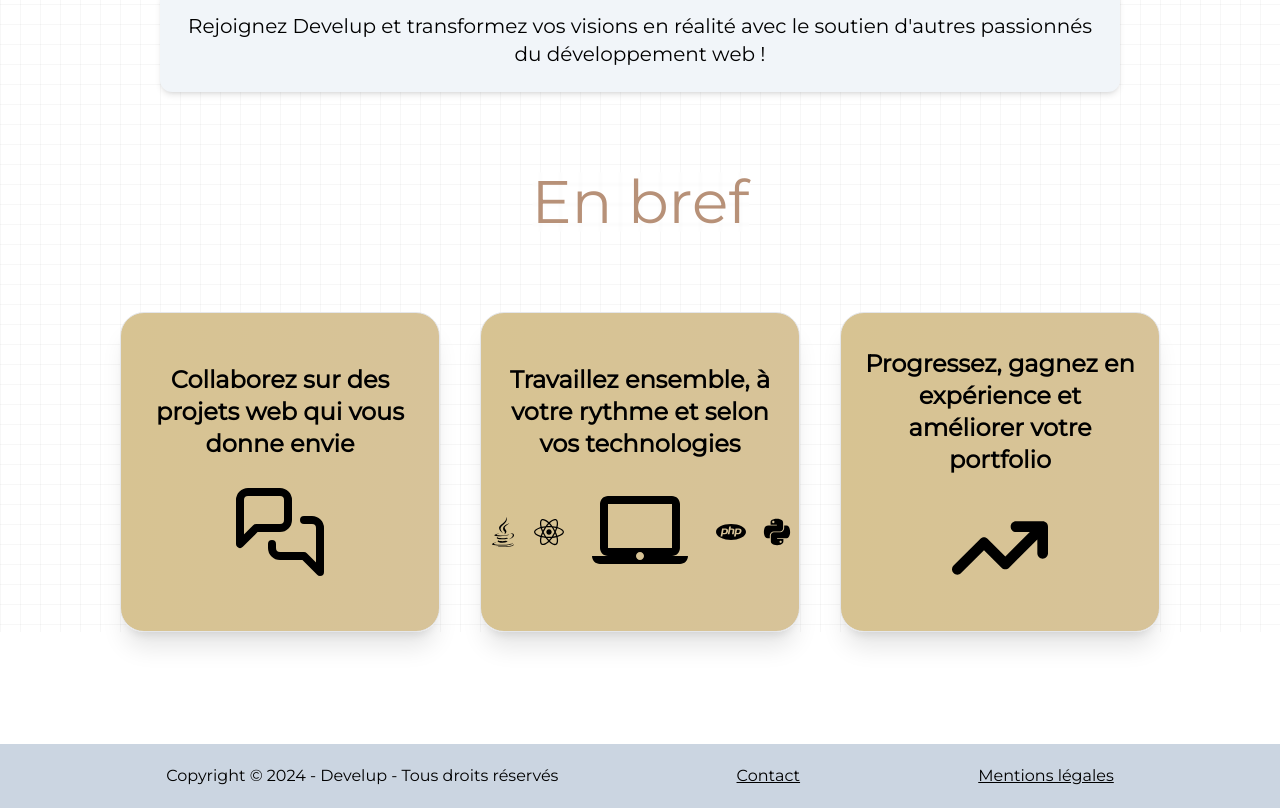
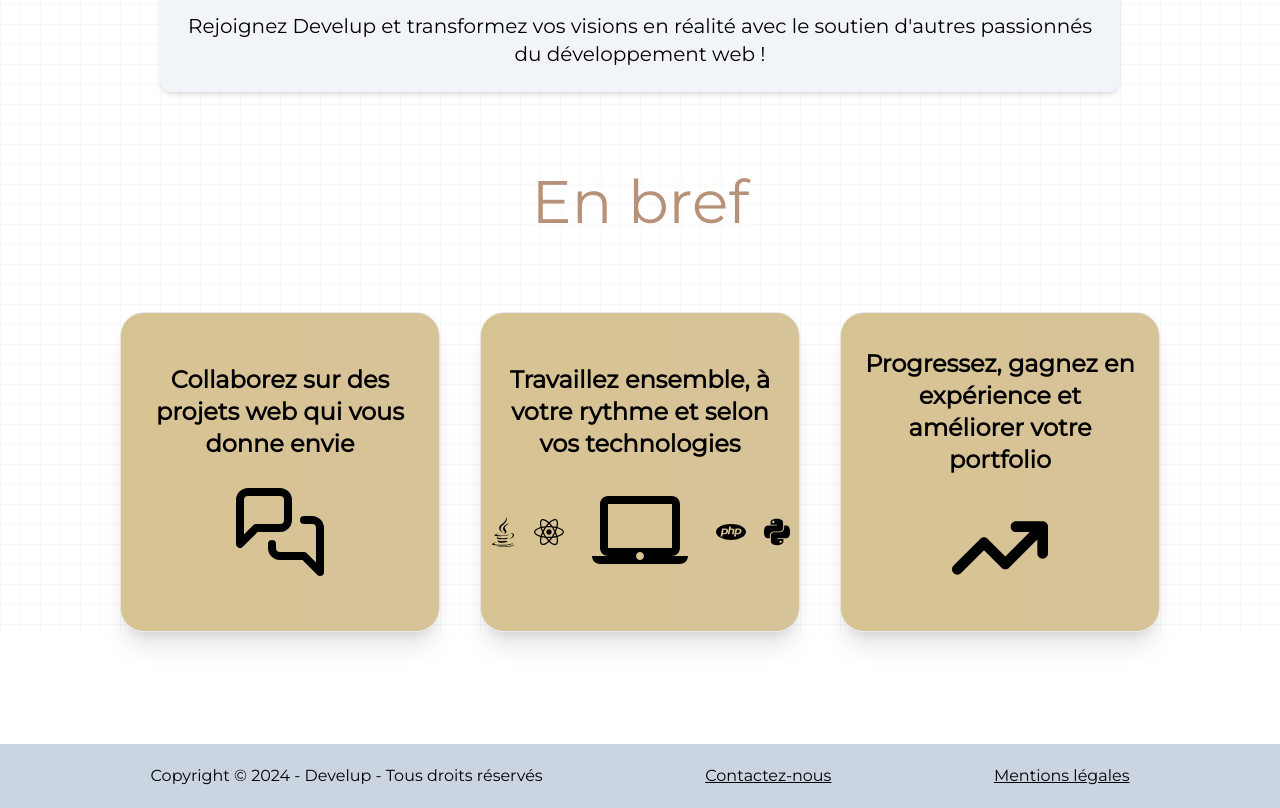
Before and after one commit to PeterLeSouchu/Develup-front, a React (Vite) app: page / in a window 1280 px wide. Shown: the part 1240-2048 px from the top of the page. Built offline with nearby package versions, Linux system fonts and the light colour scheme.

Commit message:
feat: add logo on icon nav

```diff
--- a/index.html
+++ b/index.html
@@ -1,5 +1,6 @@
 <!DOCTYPE html>
 <html lang="en">
+
 <head>
 	<meta charset="UTF-8" />
 	<meta name="viewport" content="width=device-width, initial-scale=1.0" />
@@ -7,10 +8,13 @@
 	<link rel="icon" to="/favicon.ico" />
 	<link rel="apple-touch-icon" to="/logo192.png" />
 	<link rel="manifest" to="/manifest.json" />
-		<title>React App with Vite</title>
+	<link rel="icon" href="./src/assets/images/logo-letter.png" />
+	<title>Develup</title>
 </head>
+
 <body>
 	<div id="root"></div>
 	<script type="module" src="/src/main.tsx"></script>
 </body>
+
 </html>
--- a/src/components/public/Footer.tsx
+++ b/src/components/public/Footer.tsx
@@ -7,7 +7,7 @@ function Footer() {
       <div className="flex justify-evenly gap-3 items-center min-h-8 backdrop-blur-mini text-center flex-col md:flex-row text-sm md:text-base">
         <p>Copyright © {currentYear} - Develup - Tous droits réservés</p>
         <Link to="/contact" className="underline underline-offset-3">
-          Contact
+          Contactez-nous
         </Link>
         <Link to="/legal-notices" className="underline underline-offset-3">
           Mentions légales
```
Also changed, not shown: src/assets/images/logo-letter.png (added). Lines whose indentation alone changed are shown as unchanged.
